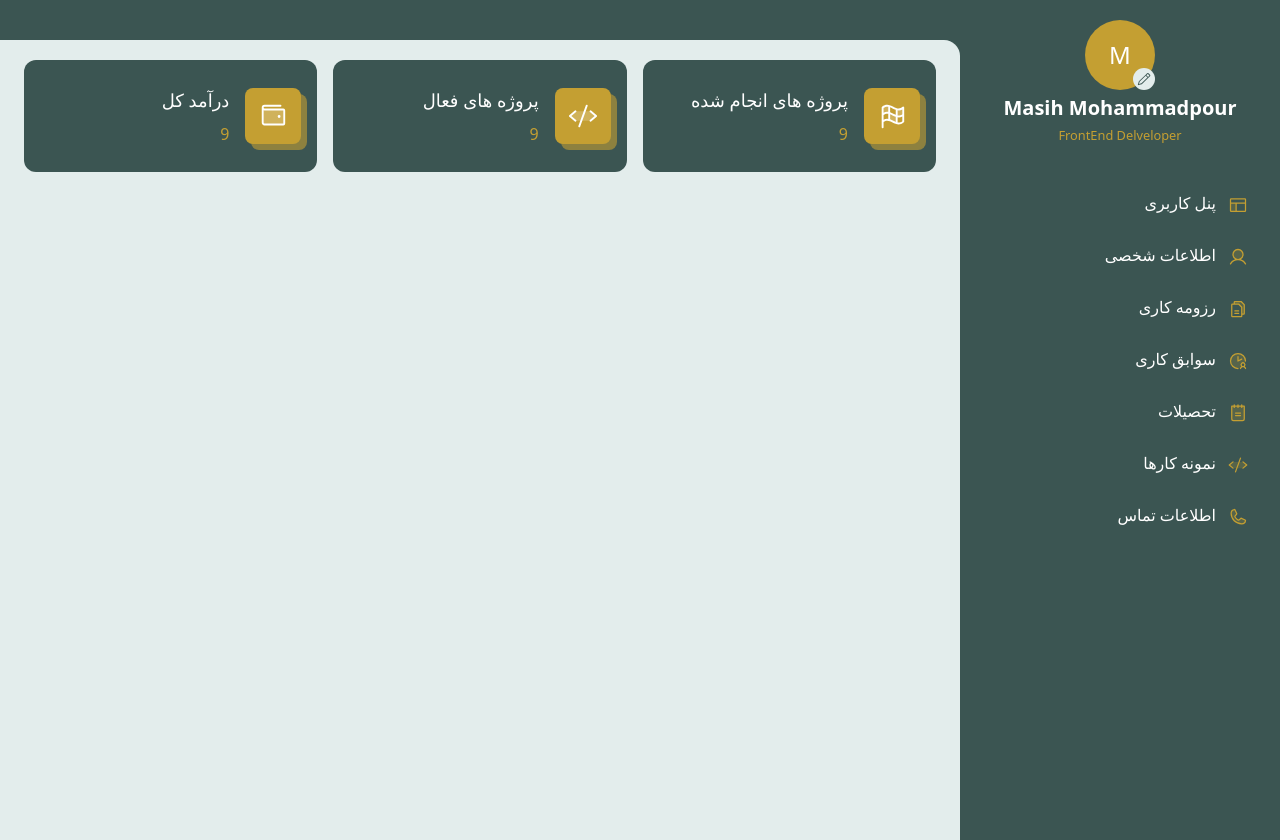
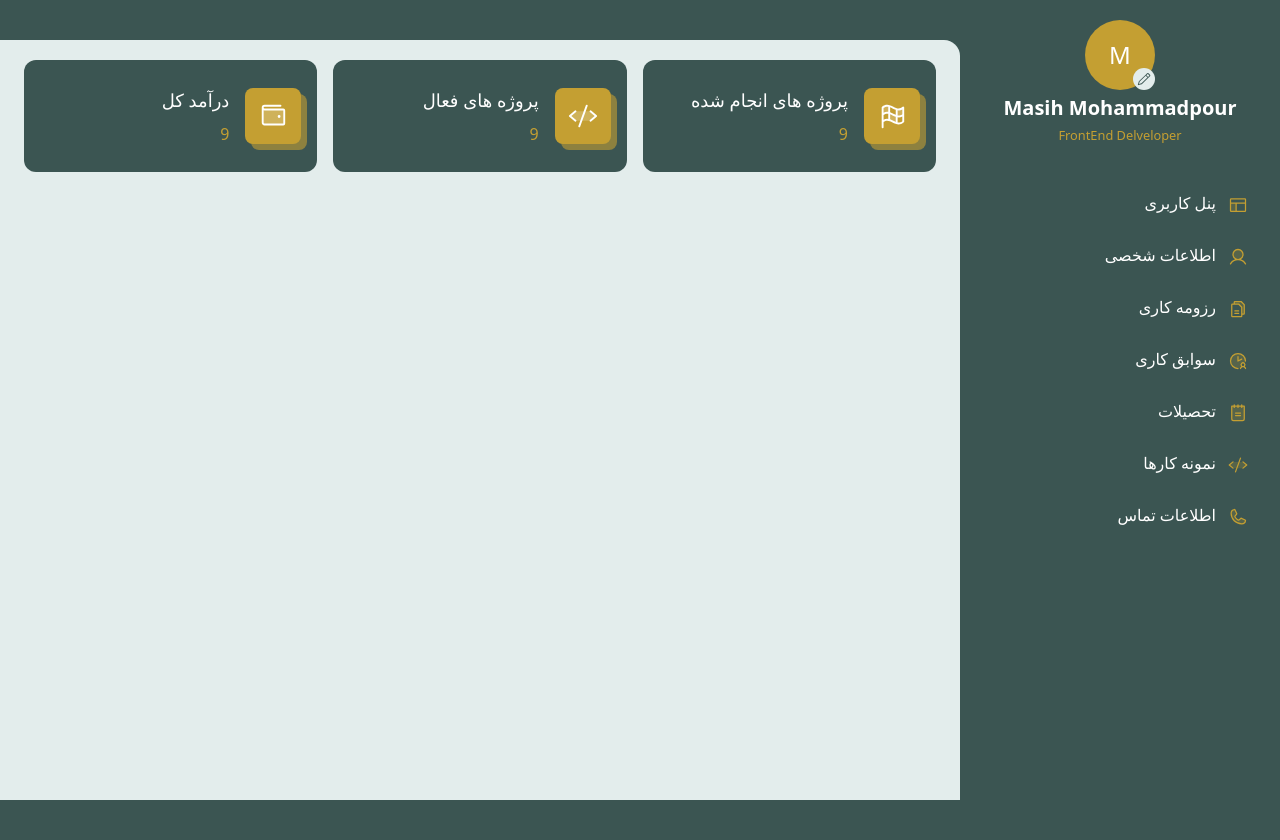
Before and after one commit to Ilia-Masiha/freesha, a Next.js app in the folder frontend/: page /profile in a window 1280 px wide. After the commit the page ends 800 px from the top, so only its background shows below. Built offline with nearby package versions, Linux system fonts and the light colour scheme.

Commit message:
fixed profileLayout

```diff
--- a/frontend/src/app/(profile)/layout.jsx
+++ b/frontend/src/app/(profile)/layout.jsx
@@ -8,13 +8,13 @@ export const metadata = {
 
 export default function Layout({ children }) {
   return (
-    <html lang="fa" dir="rtl">
-      <body className={`antialiased bg-primary overflow-hidden`}>
-        <main className="grid grid-cols-12 overflow-hidden">
-          <section className="col-span-3 h-screen">
+    <html lang="fa" dir="rtl" className="sticky top-0 overflow-y-hidden">
+      <body className={`antialiased bg-primary overflow-y-hidden`}>
+        <main className="grid grid-cols-12 overflow-y-hidden">
+          <section className="col-span-3 h-screen sticky top-0">
             <SideBar />
           </section>
-          <section className="col-span-9">
+          <section className="col-span-9 h-screen sticky top-0">
             <header className="w-full h-10 bg-primary"></header>
             <main className="sticky top-10 left-0 w-full h-screen rounded-tr-2xl bg-bg-primary p-5 px-6 overflow-y-auto pb-20">
               {children}
--- a/frontend/src/app/globals.css
+++ b/frontend/src/app/globals.css
@@ -19,6 +19,10 @@
   -moz-user-select: none;
   -ms-user-select: none;
   user-select: none;
+}
+
+html , body {
+  scrollbar-width: none;
 }
 
 input::-webkit-outer-spin-button,
```
